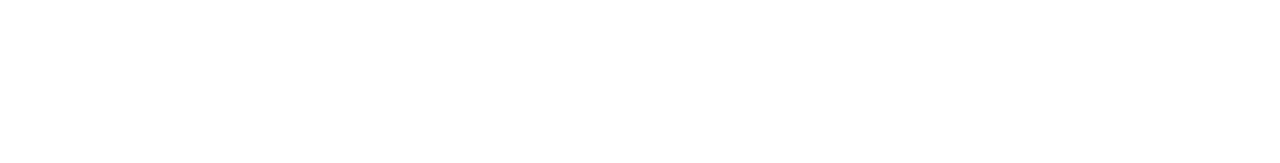
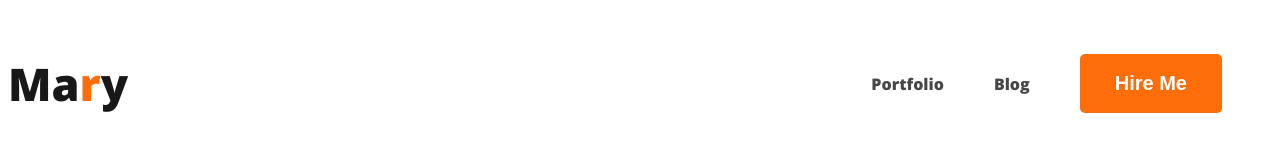
Before and after one commit to monirul7797/developer-portfolio, a plain HTML site: page index.html in a window 1280 px wide. Drawn offline with nearby package versions, Linux system fonts and the light colour scheme.

Commit message:
added nav

```diff
--- a/index.html
+++ b/index.html
@@ -5,10 +5,25 @@
     <meta charset="UTF-8">
     <meta name="viewport" content="width=device-width, initial-scale=1.0">
     <title>Developer Portfolio</title>
+
+    <link rel="preconnect" href="https://fonts.googleapis.com">
+    <link rel="preconnect" href="https://fonts.gstatic.com" crossorigin>
+    <link href="https://fonts.googleapis.com/css2?family=Open+Sans:wght@800&display=swap" rel="stylesheet">
+
+    <link rel="stylesheet" href="styles/portfolio.css" class="css">
 </head>
 
 <body>
-    <header></header>
+    <header>
+        <nav>
+            <h3 class="nav-title">Ma<span class="text-primary">r</span>y</h3>
+            <ul>
+                <li><a href="">Portfolio</a></li>
+                <li><a href="">Blog</a></li>
+                <li><button class="btn-primary">Hire Me</button></li>
+            </ul>
+        </nav>
+    </header>
     <main></main>
     <footer></footer>
 </body>
--- /dev/null
+++ b/styles/portfolio.css
@@ -0,0 +1,46 @@
+/* common shared styles */
+body {
+  font-family: "Open Sans", serif;
+}
+
+.text-primary {
+  color: #fd6e0a;
+}
+
+.btn-primary {
+  border-radius: 5px;
+  background: #fd6e0a;
+  border: 0;
+  color: white;
+  font-size: 20px;
+  font-weight: 700;
+  padding: 18px 35px;
+}
+
+/* nav related styles */
+nav {
+  display: flex;
+  justify-content: space-between;
+  align-items: center;
+}
+
+.nav-title {
+  color: var(--Dark-01, #181818);
+  font-size: 45px;
+  font-weight: 800;
+}
+
+nav > ul {
+  display: flex;
+  align-items: center;
+}
+
+nav li {
+  list-style: none;
+  margin-right: 50px;
+}
+
+nav a {
+  text-decoration: none;
+  color: #474747;
+}
```
